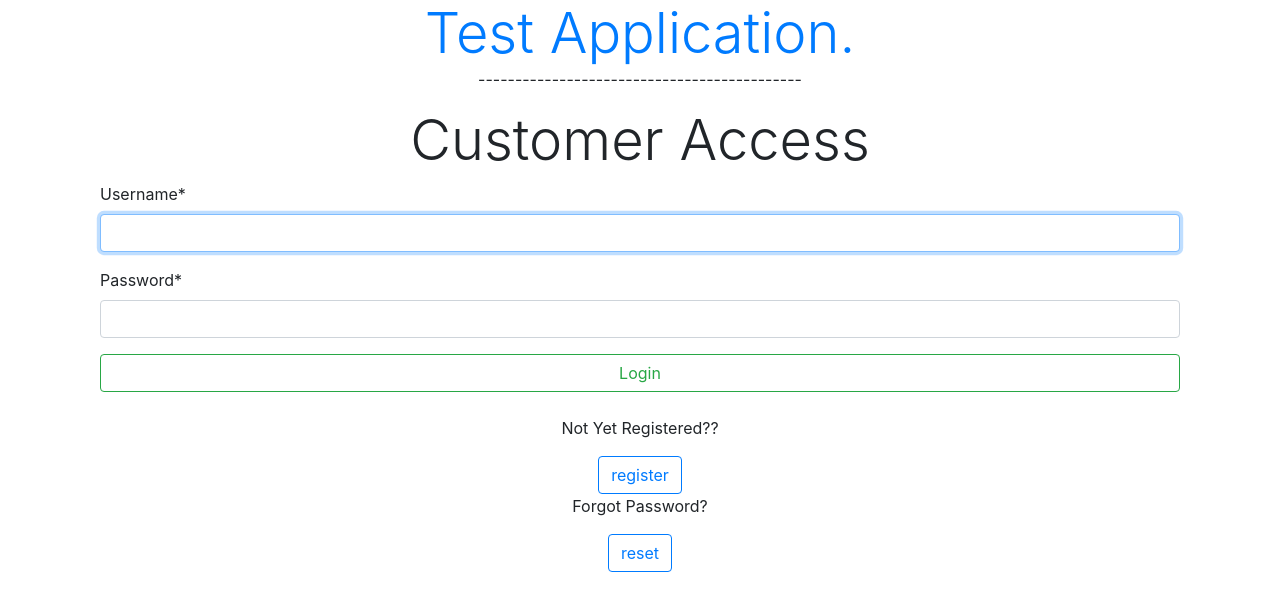
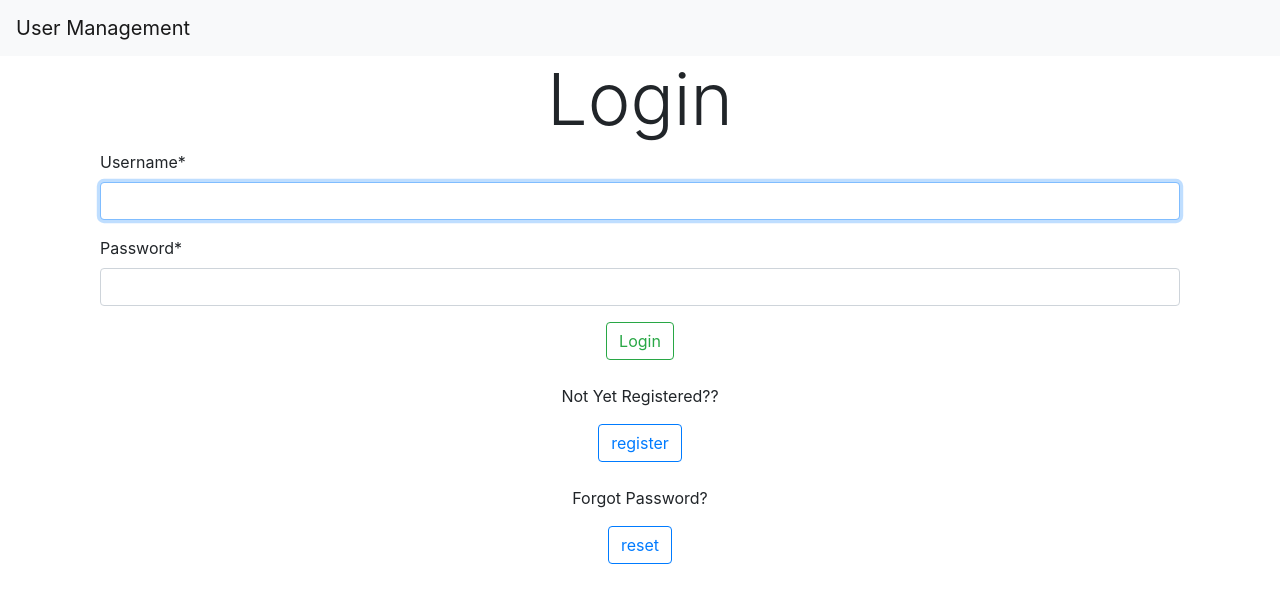
Before and after one commit to nova-sangeeth/Interview-Project, a Django app: page /login/ in a window 1280 px wide. Shown: the top 611 px of the page. Run offline with Django 3.2, Linux system fonts and the light colour scheme; some libraries are stand-ins or nearby versions.

Commit message:
minor changes

```diff
--- a/src/application_1/forms.py
+++ b/src/application_1/forms.py
@@ -94,6 +94,6 @@ class customer_config_form(forms.ModelForm):
 
     class Meta:
         model = customer_configuration
-        fields = '__all__'
-        # fields = ('lan_ip', 'organisation_name', 'plan_start_date',
-        #           'plan_end_date', 'current_status', 'created_date')
+
+        fields = ('lan_ip', 'organisation_name', 'plan_start_date',
+                  'plan_end_date', 'current_status', 'created_date')
--- a/src/application_1/urls.py
+++ b/src/application_1/urls.py
@@ -1,5 +1,5 @@
 from django.conf.urls import url
-from .views import register, welcome, login, logout, index,  change_password, showthis, password_reset_confirmation, edit_profile, customer_config
+from .views import register, welcome, login, logout, index,  change_password, showthis, password_reset_confirmation,  customer_config
 from django.contrib.auth import views as auth_views
 
 urlpatterns = [
@@ -8,7 +8,7 @@ urlpatterns = [
     url(r'^welcome/$', welcome, name="welcome"),
     url(r'^login/$', login, name="login"),
     url(r'^logout/$', logout, name="logout"),
-    url(r'^edit_profile/$', edit_profile, name="edit_profile"),
+
     url(r'^change_password/$', change_password, name="change_password"),
     url(r'^password_reset_confirmation/$', password_reset_confirmation,
         name="password_reset_confirmation"),
--- a/src/application_1/views.py
+++ b/src/application_1/views.py
@@ -69,18 +69,18 @@ def logout(request):
     return render(request, 'logout.html')
 
 
-def edit_profile(request):
-    if request.method == 'POST':
-        # form = EditProfileForm(request.POST, instance=request.user)
-        # form = EditProfileForm(instance=request.user.userprofile)
-        form = EditUserForm(data=request.POST, user=request.user)
-        if form.is_valid():
-            form.save()
-        else:
-            return redirect('welcome')
-    else:
-        form = EditUserForm(instance=request.user)
-        return render(request, 'edit_profile.html', {'form': form})
+# def edit_profile(request):
+#     if request.method == 'POST':
+#         # form = EditProfileForm(request.POST, instance=request.user)
+#         # form = EditProfileForm(instance=request.user.userprofile)
+#         form = EditUserForm(data=request.POST, user=request.user)
+#         if form.is_valid():
+#             form.save()
+#         else:
+#             return redirect('welcome')
+#     else:
+#         form = EditUserForm(instance=request.user)
+#         return render(request, 'edit_profile.html', {'form': form})
 
 
 def change_password(request):
--- a/src/interview_project/settings.py
+++ b/src/interview_project/settings.py
@@ -25,7 +25,7 @@ SECRET_KEY = 'vs^=0j@lkdpv#i-#uwh1+)fs59cyf%jj1+7r^&zx8m7x6p=q39'
 # SECURITY WARNING: don't run with debug turned on in production!
 DEBUG = True
 
-ALLOWED_HOSTS = []
+ALLOWED_HOSTS = ['127.0.0.1', 'localhost', '1d0435de.ngrok.io']
 
 
 # Application definition
@@ -71,6 +71,9 @@ TEMPLATES = [
             ],
         },
     },
+]
+STATICFILES_DIRS = [
+    os.path.join(BASE_DIR, "static"),
 ]
 CRISPY_TEMPLATE_PACK = 'bootstrap4'
 
--- a/src/templates/base.html
+++ b/src/templates/base.html
@@ -24,21 +24,36 @@
       integrity="sha384-Vkoo8x4CGsO3+Hhxv8T/Q5PaXtkKtu6ug5TOeNV6gBiFeWPGFN9MuhOf23Q9Ifjh"
       crossorigin="anonymous"
     />
+    <link
+      href="//maxcdn.bootstrapcdn.com/bootstrap/4.0.0/css/bootstrap.min.css"
+      rel="stylesheet"
+      id="bootstrap-css"
+    />
+    <script src="//maxcdn.bootstrapcdn.com/bootstrap/4.0.0/js/bootstrap.min.js"></script>
+    <script src="//cdnjs.cloudflare.com/ajax/libs/jquery/3.2.1/jquery.min.js"></script>
+    <!------ Include the above in your HEAD tag ---------->
+
+    <script src="https://cdn.jsdelivr.net/jquery.validation/1.15.1/jquery.validate.min.js"></script>
+    <link
+      href="https://fonts.googleapis.com/css?family=Kaushan+Script"
+      rel="stylesheet"
+    />
+    <link
+      href="https://stackpath.bootstrapcdn.com/font-awesome/4.7.0/css/font-awesome.min.css"
+      rel="stylesheet"
+      integrity="sha384-wvfXpqpZZVQGK6TAh5PVlGOfQNHSoD2xbE+QkPxCAFlNEevoEH3Sl0sibVcOQVnN"
+      crossorigin="anonymous"
+    />
+
     <title>Base</title>
   </head>
-  <body style="background-color:White;">
+  <body style="background-color: White;">
+    <nav class="navbar navbar-light bg-light">
+      <a class="navbar-brand" href="/">User Management</a>
+    </nav>
 
     <div class="container">
-      <!-- <div class="jumbotron jumbotron-fluid"> -->
-        <!-- <div class="container"> -->
-          <center>
-            <a href="/"<h1 class="display-4">Test Application.</h1></a>
-
-            <p>--------------------------------------------</p>
-          </center>
-        <!-- </div> -->
-        {% block content %} {% endblock content %}
-      <!-- </div> -->
+      {% block content %} {% endblock content %}
     </div>
   </body>
 </html>
--- a/src/templates/login.html
+++ b/src/templates/login.html
@@ -9,13 +9,13 @@
   <body>
     {% block content %}
     <center>
-      <h1 class="display-4">Customer Access</h1>
+      <h1 class="display-3">Login</h1>
     </center>
-    <div class="container">
-      <form action="" method="post" autocomplete="off">
+    <div class="container" class="myform form" class="col-md-12 text-center">
+      <form class="form" method="post" autocomplete="off">
         {% csrf_token %} {{ form|crispy}}
         <center>
-          <button class="btn btn-outline-success btn-block" type="submit">
+          <button class="btn btn-outline-success" type="submit">
             Login
           </button>
         </center>
@@ -25,6 +25,7 @@
         <p class="leads">Not Yet Registered??</p>
         <a href="/register" class="btn btn-outline-primary">register</a>
         <br />
+        <br />
         <p class="leads">Forgot Password?</p>
         <a href="/password_reset" class="btn btn-outline-primary">reset</a>
       </center>
```
Also changed, not shown: src/application_1/models.py (+0 -18 lines), src/templates/dash.html (+5 -5 lines), src/templates/edit_profile.html (+6 -2 lines), src/templates/index.html (+12 -7 lines), src/db.sqlite3.
